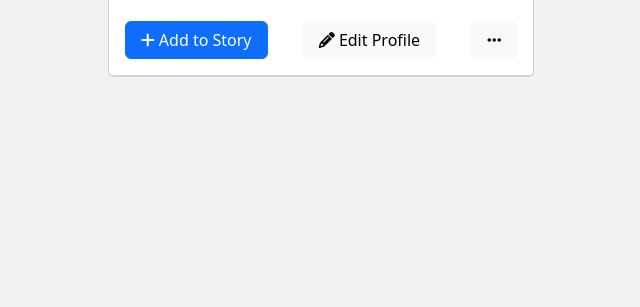
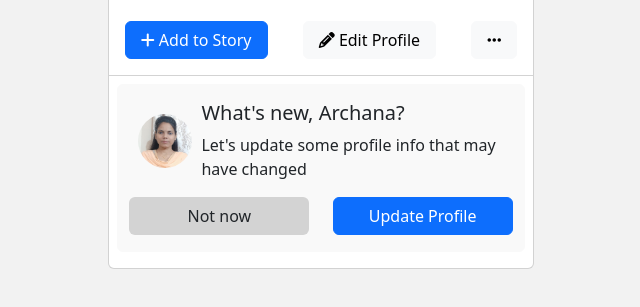
Before and after one commit to Archanach707/Facebook-App, a plain HTML site: page index.html in a window 1280 px wide. Shown: the part 305-612 px from the top of the page, without its empty margins (319-959 px from the left). Drawn offline with nearby package versions, Linux system fonts and the light colour scheme.

Commit message:
whats new section done & added images

```diff
--- a/index.html
+++ b/index.html
@@ -55,7 +55,25 @@
           <a href="#" class="btn btn-light"><i class="fa fa-ellipsis-h" aria-hidden="true"></i></a>
         </div>
       </div>
-
+      <div id="whats" class="card mt-2 mb-3 mx-2">
+        <div class="row g-0">
+          <div class="col-md-2">
+            <div class="whats-inner">
+              <img src="./img/archi.jpeg" id="whats-inner-img" class="rounded-circle" alt="Archana img  " />
+            </div>
+          </div>
+          <div class="col-md-10">
+            <div class="card-body">
+              <h5 class="card-title">What's new, Archana?</h5>
+              <p class="card-text fs-6">Let's update some profile info that may have changed</p>
+            </div>
+          </div>
+          <div class="pb-3 text-center d-flex justify-content-around" style="line-height: 30px;">
+            <a href="#" class="btn" style="padding-left: 30px; padding-right: 30px; background: lightgray; width: 180px; font-weight: 500;">Not now </a>
+            <a href="#" class="btn btn-primary" style="padding-left: 30px; padding-right: 30px; width: 180px;"> Update Profile</a>
+          </div>
+        </div>
+      </div>
 
 
     </div>
--- a/style.css
+++ b/style.css
@@ -52,3 +52,20 @@
   padding-left: 15px;
   padding-right: 15px;
 }
+
+#whats {
+  background-color: #f9f9f9;
+  border-color: #f9f9f9;
+}
+
+#whats .whats-inner {
+  height: 100%;
+}
+
+.whats-inner #whats-inner-img {
+  position:relative;
+  left: 30%;
+  top: 20%;
+  width: 54px;
+  height: 54px;
+}
```
Also changed, not shown: img/archi.jpeg (added).
